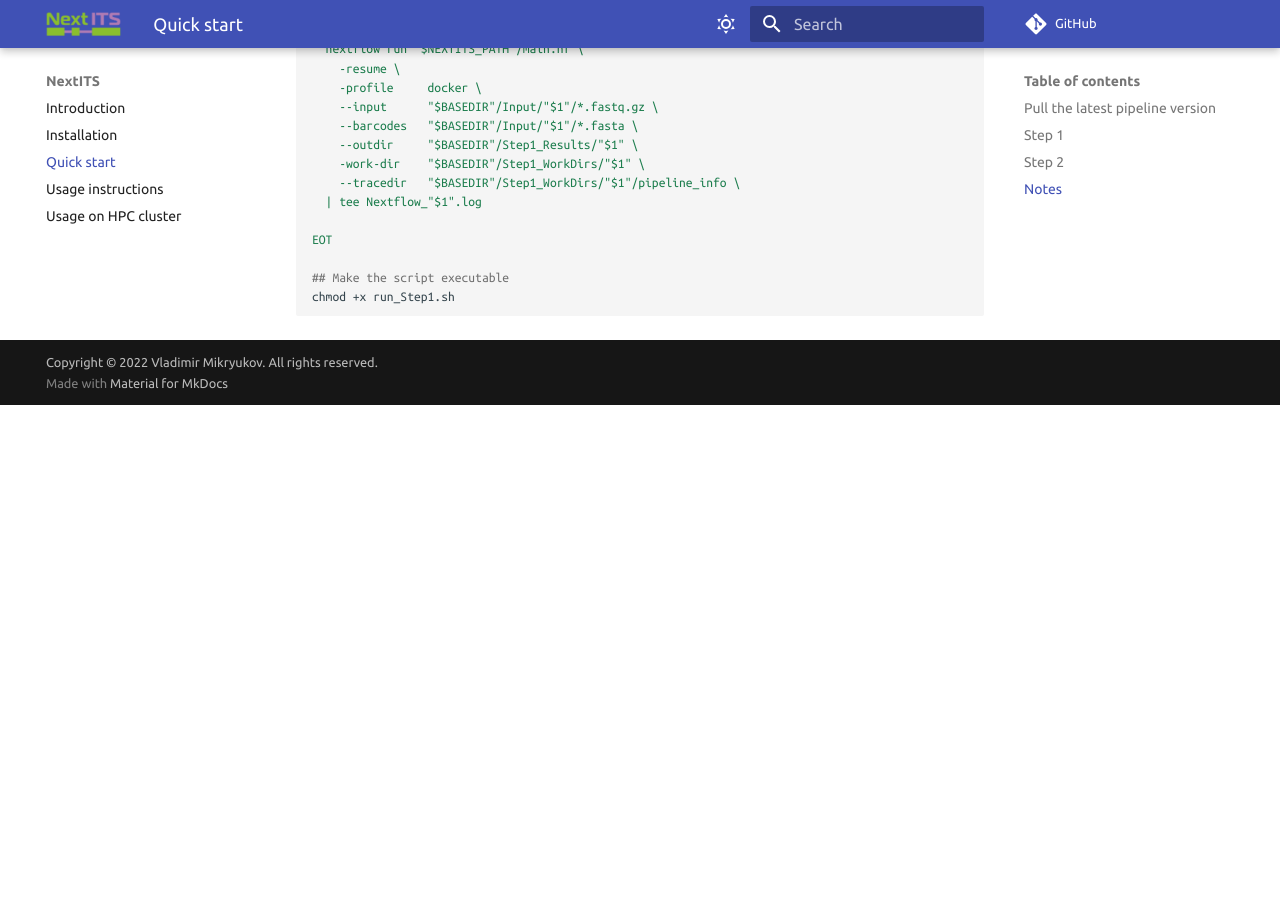
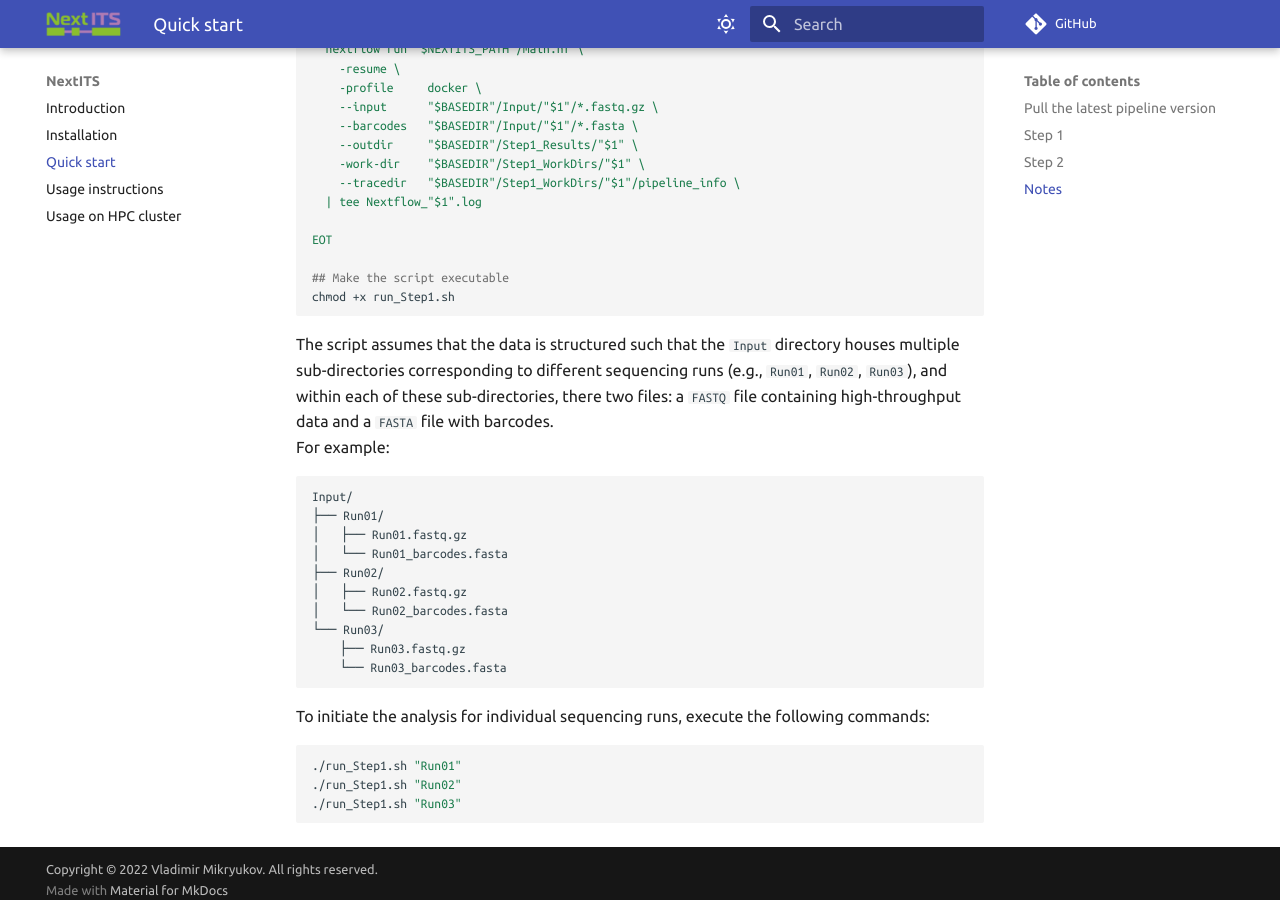
Before and after one commit to Next-ITS/nextits.github.io, an MkDocs documentation site: the page built from docs/quickstart.md, in a window 1280 px wide and 900 px high, scrolled down 2470 px. Built offline with MkDocs 1.6.1 and Material for MkDocs 9.7.7, drawn with Linux system fonts in a browser that asks for light colours; comment, search, counter and statistics services are not loaded; before the commit the page ends 2875 px from its top, so only the background shows below that.

Commit message:
quickstart - data organization

````diff
--- a/docs/quickstart.md
+++ b/docs/quickstart.md
@@ -131,3 +131,29 @@ EOT
 ## Make the script executable
 chmod +x run_Step1.sh
 ```
+
+The script assumes that the data is structured such that
+the `Input` directory houses multiple sub-directories corresponding to different sequencing runs
+(e.g., `Run01`, `Run02`, `Run03`), and within each of these sub-directories,
+there two files: a `FASTQ` file containing high-throughput data and a `FASTA` file with barcodes.
+For example:
+
+```
+Input/
+├── Run01/
+│   ├── Run01.fastq.gz
+│   └── Run01_barcodes.fasta
+├── Run02/
+│   ├── Run02.fastq.gz
+│   └── Run02_barcodes.fasta
+└── Run03/
+    ├── Run03.fastq.gz
+    └── Run03_barcodes.fasta
+```
+
+To initiate the analysis for individual sequencing runs, execute the following commands:
+``` bash
+./run_Step1.sh "Run01"
+./run_Step1.sh "Run02"
+./run_Step1.sh "Run03"
+```
````
